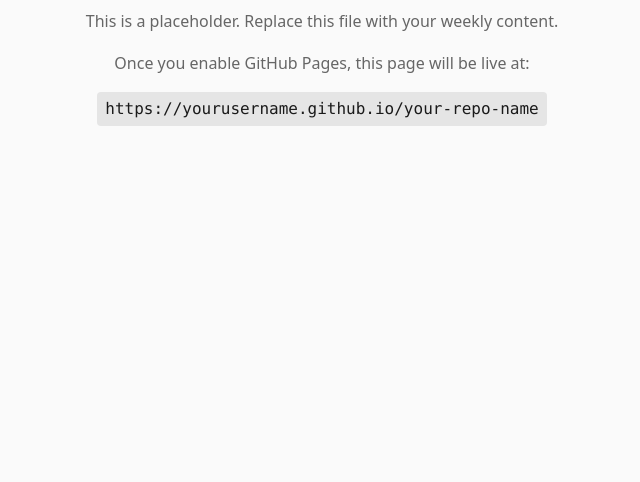
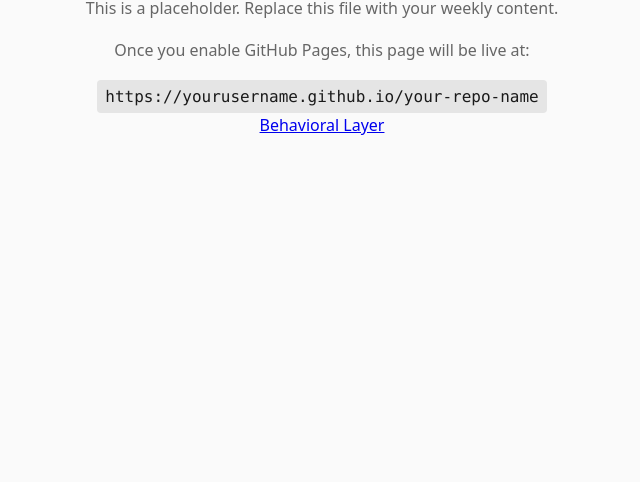
Before and after one commit to aracelyvi/DESN378-code-design-2, a plain HTML site: page index.html in a window 1280 px wide. Shown: the part 318-800 px from the top of the page, without its empty margins (318-958 px from the left). Drawn offline with Linux system fonts and the light colour scheme.

Commit message:
Add link to Behavioral Layer in index.html

```diff
--- a/index.html
+++ b/index.html
@@ -34,6 +34,7 @@
     <p>This is a placeholder. Replace this file with your weekly content.</p>
     <p>Once you enable GitHub Pages, this page will be live at:</p>
     <code>https://yourusername.github.io/your-repo-name</code>
+    <a href = "week-0/behavioral-layer.html">Behavioral Layer</a>
   </main>
 
   <script src="scripts/main.js"></script>
```
